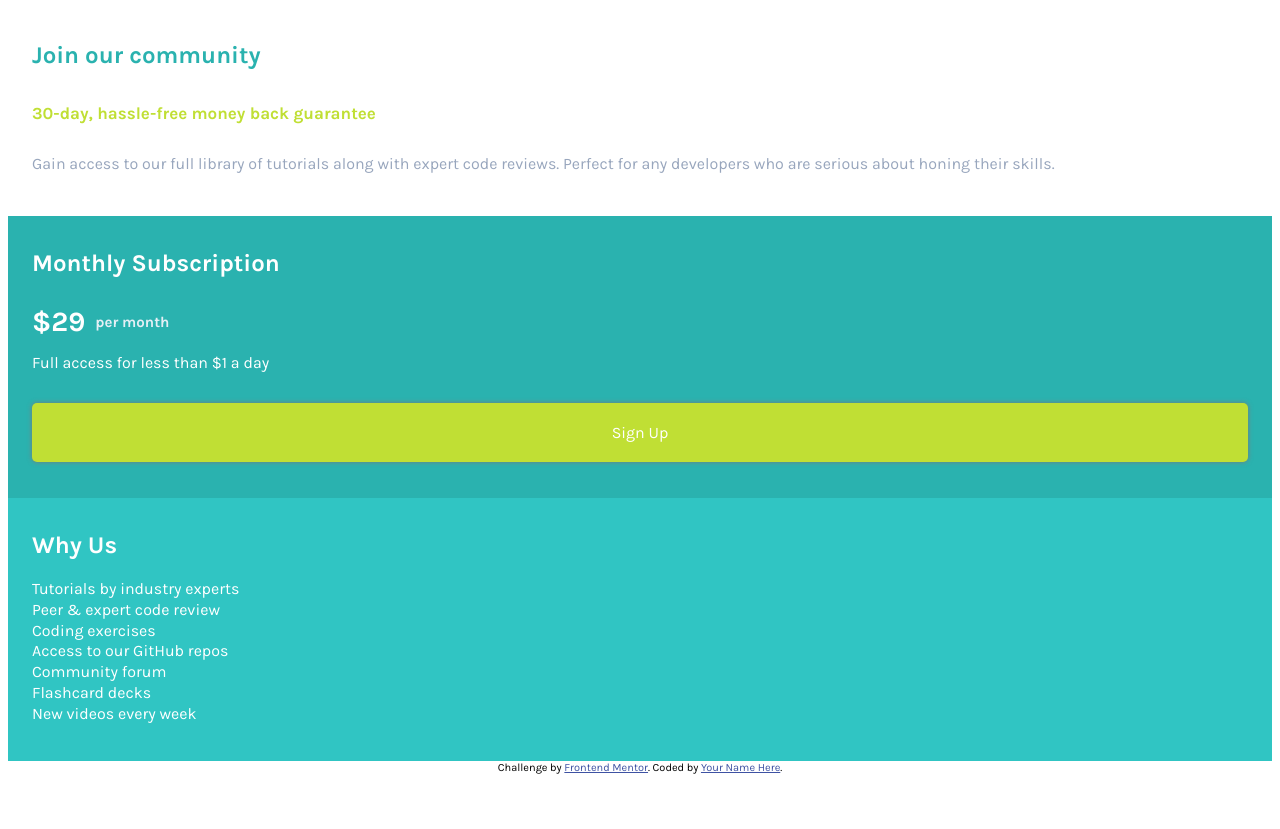
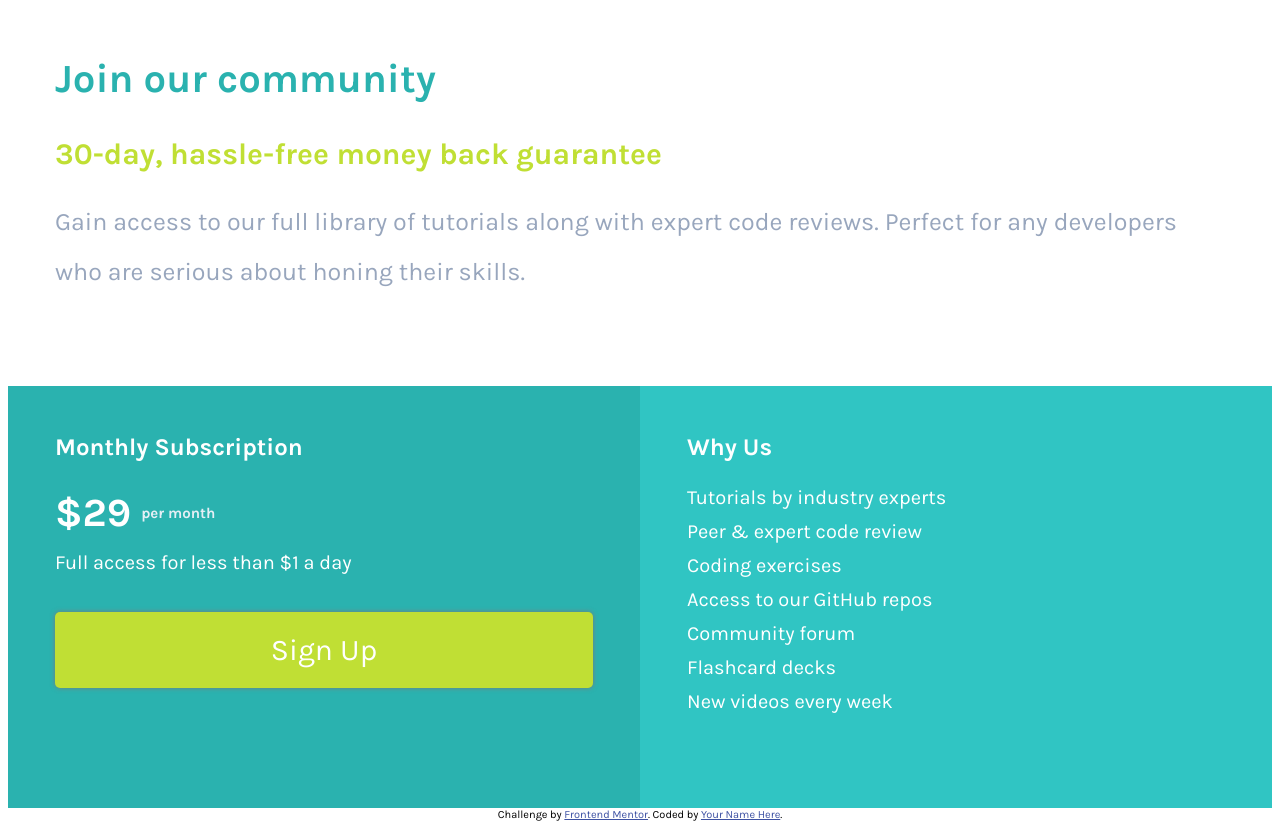
Before and after one commit to meowmao/single-price, a plain HTML site: page index.html in a window 1280 px wide. Before the commit the page ends 800 px from the top, so only its background shows below. Drawn offline with Linux system fonts and the light colour scheme.

Commit message:
finished desktop view

```diff
--- a/styles/styles.css
+++ b/styles/styles.css
@@ -41,6 +41,24 @@ h2{
     padding: 33px 24px 36px 24px;
 }
 
+@media only screen and (min-width:992px){
+    main{
+        display: grid;
+        grid-template-columns: 1fr 1fr;
+        grid-template-rows: auto auto;
+        height:100vh;
+    }
+
+    ul li{
+        font-size: 20px;
+        line-height: 1.7;
+    }
+
+    .header, .subs, .why{
+        padding: 47px;
+    }
+}
+
 .subs,
 .why{
     color: white
@@ -61,9 +79,27 @@ h2{
     line-height: 2;
 }
 
+@media only screen and (min-width:992px){
+    .header{
+        grid-column: 1 / 3;
+    }
+
+    .header h1{
+        font-size: 40px;
+    }
+    .header h2{
+        font-size: 30px;
+    }
+
+    .header p{
+        font-size: 25px;
+    }
+}
+
 .subs{
     background: var(--cyan);
 }
+
 
 
 .subs h2{
@@ -96,6 +132,23 @@ h2{
     margin-top: 31px;
 }
 
+@media only screen and (min-width:992px){
+    .subs{
+    }
+    .subs h2{
+        font-size: 40px;
+    }
+
+    .subs p{
+        font-size: 20px;
+    }
+
+    .subs a{
+        font-size: 30px;
+        margin-top: 38px;
+    }
+
+}
 .why{
     background: var(--ltcyan);
 }
```
Also changed, not shown: index.html (+1 -3 lines).
